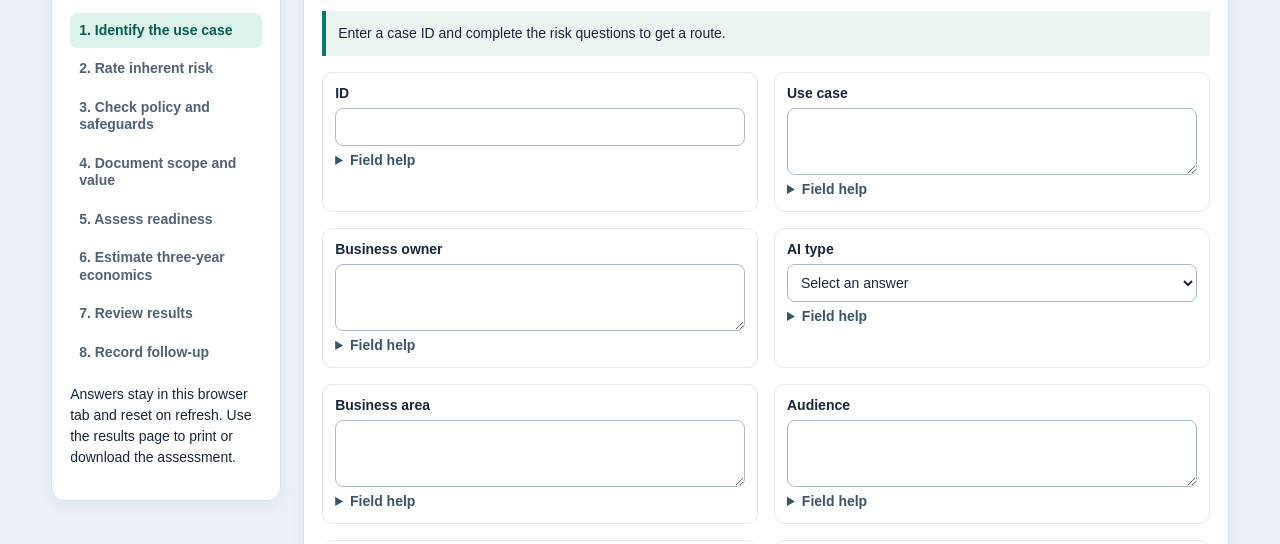
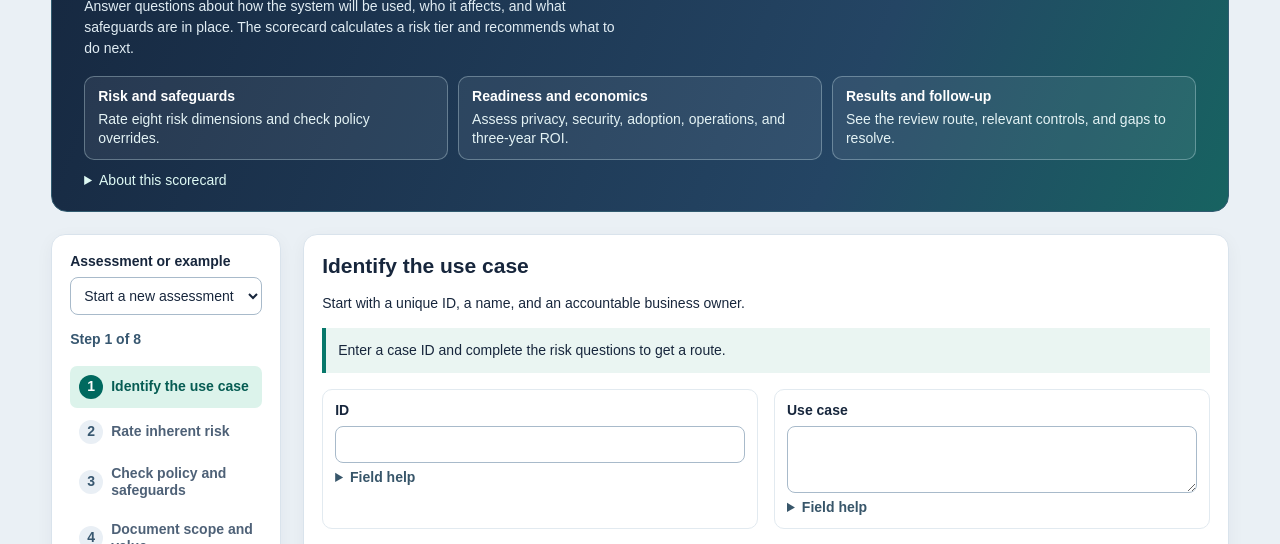
Before and after one commit to mhasaniit/AI_Governance, a plain HTML site: page index.html in a window 1280 px wide. Shown: the part 256-800 px from the top of the page. Drawn offline with Linux system fonts and the light colour scheme.

Commit message:
Introduce the guided assessment and consolidate scorecard content into the form

```diff
--- a/index.html
+++ b/index.html
@@ -75,11 +75,25 @@
   #assessment[hidden], #references[hidden] { display:none }
   #references { flex:1; min-height:0; display:grid; grid-template-rows:minmax(0,1fr) auto; padding:12px; gap:10px }
   .assessment-layout { max-width:1200px; margin:auto; display:grid; grid-template-columns:230px minmax(0,1fr); gap:22px; align-items:start }
+  .assessment-intro { grid-column:1/-1; border:1px solid #315b70; border-radius:16px;
+    padding:22px clamp(16px,3vw,32px); color:#fff; background:linear-gradient(112deg,#162840,#244564 68%,#176361); }
+  .assessment-intro h2 { font-size:clamp(24px,4vw,36px); letter-spacing:-.025em; margin-bottom:6px }
+  .assessment-intro > p { max-width:70ch; color:#e1edf4; margin:0 }
+  .assessment-intro ul { list-style:none; padding:0; display:grid; grid-template-columns:repeat(3,minmax(0,1fr)); gap:10px; margin:17px 0 12px }
+  .assessment-intro li { border:1px solid #d7f1f755; border-radius:10px; padding:11px 13px; background:#ffffff12 }
+  .assessment-intro li span { display:block; margin-top:4px; color:#e4f3f5; line-height:1.35 }
+  .assessment-about { color:#def9f4 }
+  .assessment-about summary { cursor:pointer }
+  .assessment-about a { color:#c4fff4 }
   .assessment-layout h2,.assessment-layout h3 { margin:0 0 12px }
   .assessment-layout p { line-height:1.5 }
   .assessment-side,.assessment-card { min-width:0; padding:18px; border:1px solid var(--line); border-radius:14px; background:white; box-shadow:0 5px 18px #17263c0c }
   .step-list { display:grid; gap:3px; margin-top:16px }
   .step-list button { text-align:left; white-space:normal; padding:8px; }
+  .step-list button { display:flex; align-items:center; gap:8px }
+  .step-number { display:grid; place-items:center; flex:0 0 24px; height:24px; border-radius:50%; background:#e9eff5; color:#375770 }
+  .step-list button[aria-current] .step-number { background:#00695f; color:white }
+  .step-counter,.result-case { font-weight:700; color:#375770 }
   .step-list button[aria-current] { background:#dcf3eb; color:#065c53 }
   .assessment-side select,.answer select,.answer input,.answer textarea { display:block; width:100%; border:1px solid #a8baca; border-radius:8px; background:#fff; color:var(--ink); padding:9px; font:inherit }
   .assessment-side label,.answer label { display:block; margin-bottom:6px; font-weight:700 }
@@ -100,7 +114,7 @@
   .result-box dd { margin:5px 0 0 }
   .period { margin-top:12px; padding:12px; border:1px solid var(--line); border-radius:10px }
   .period > .answer-grid { margin-top:12px }
-  @media(max-width:720px) { .assessment-layout,.answer-grid,.result-grid { grid-template-columns:1fr } .step-list { grid-template-columns:repeat(2,minmax(0,1fr)) } .credits { font-size:12px } }
+  @media(max-width:720px) { .assessment-layout,.answer-grid,.result-grid,.assessment-intro ul { grid-template-columns:1fr } .step-list { grid-template-columns:repeat(2,minmax(0,1fr)) } .credits { font-size:12px } }
   @media print { .mode-bar,.assessment-side,.assessment-footer { display:none } main,#assessment { display:block; height:auto; overflow:visible } .assessment-layout { display:block } }
 </style>
 <main>
@@ -1847,12 +1861,15 @@ function mountAssessment(source) {
     [['Actions', 'A C D E F G H I J K L']]
   ];
   const resultSets = [
-    [['Scorecard', 'L M Q R S U'], ['Intake', 'AB AE W X']],
+    [['Scorecard', 'L M Q R S U Z AA AB'], ['Intake', 'AB AE X']],
     [['Scorecard', 'AK AL AM AN AO AP AQ'], ['Readiness', 'S T']],
     [['ROI 3yr', 'G H I J K M']]
   ];
   const dateFields = new Set(['Scorecard!X','Intake!J','Readiness!O','ROI 3yr!C','Actions!F','Actions!K','Actions!L']);
   const numericFields = new Set(['Intake!K','Intake!Y','Intake!AA','ROI 3yr!L']);
+  const formStepByColumn = new Map(fieldSets.flatMap((groups,i)=>groups
+    .filter(([name])=>name==='Scorecard')
+    .flatMap(([,cols])=>cols.split(' ').map(col=>[col,i]))));
   const studies = new Map();
   let active = 'new', step = 0;
   const el = (tag, value, cls) => {
@@ -1883,7 +1900,8 @@ function mountAssessment(source) {
   }
   function guideFor(sheet,col,headerRow) {
     const {guideRow} = header(sheet,col,headerRow);
-    if (!guideRow) return null;
+    const note = sheets[sheet].cells[col+(headerRow||5)]?.[4];
+    if (!guideRow && !note) return null;
     const details = el('details');
     details.append(el('summary','Field help'));
     const guide = sheets['Field Guide'].cells;
@@ -1895,6 +1913,7 @@ function mountAssessment(source) {
         details.append(line);
       }
     }
+    if(note) details.append(el('p',note.replace(/^======.*?\)\s*/s,'')));
     return details;
   }
   function optionHelp(sheet,col,value) {
@@ -1910,6 +1929,25 @@ function mountAssessment(source) {
     return '';
   }
   const layout = el('div',undefined,'assessment-layout');
+  const intro = el('section',undefined,'assessment-intro');
+  intro.append(el('h2','Assess an AI use case'),el('p','Answer questions about how the system will be used, who it affects, and what safeguards are in place. The scorecard calculates a risk tier and recommends what to do next.'));
+  const introPoints = el('ul');
+  for(const [title,copy] of [
+    ['Risk and safeguards','Rate eight risk dimensions and check policy overrides.'],
+    ['Readiness and economics','Assess privacy, security, adoption, operations, and three-year ROI.'],
+    ['Results and follow-up','See the review route, relevant controls, and gaps to resolve.']
+  ]) {
+    const item=el('li');
+    item.append(el('strong',title),el('span',copy));
+    introPoints.append(item);
+  }
+  const about=el('details',undefined,'assessment-about');
+  about.append(el('summary','About this scorecard'));
+  for(const addr of ['A1','A2','A3','A4']) about.append(el('p',sheets.Scorecard.cells[addr][0]));
+  const gettingStarted = el('a','Read the full Guide');
+  gettingStarted.href='#Guide';
+  about.append(gettingStarted);
+  intro.append(introPoints,about);
   const sidebar = el('aside',undefined,'assessment-side');
   const page = el('div',undefined,'assessment-card');
   const progress = el('div',undefined,'step-list');
@@ -1923,8 +1961,9 @@ function mountAssessment(source) {
   picker.addEventListener('change',()=>{ active=picker.value; go(active==='new'?0:6); });
   const pickerLabel = el('label','Assessment or example');
   pickerLabel.htmlFor = picker.id;
-  sidebar.append(pickerLabel,picker,progress,el('p','Answers stay in this browser tab and reset on refresh. Use the results page to print or download the assessment.'));
-  layout.append(sidebar,page);
+  const stepCounter=el('p',undefined,'step-counter');
+  sidebar.append(pickerLabel,picker,stepCounter,progress,el('p','Answers stay in this browser tab and reset on refresh. Print or download your results to keep a copy.'));
+  layout.append(intro,sidebar,page);
   host.replaceChildren(layout);
   let resultPreview;
   function go(next) {
@@ -2007,7 +2046,7 @@ function mountAssessment(source) {
     const list=el('dl',undefined,'result-grid');
     for(const [label,value] of pairs) {
       const item=el('div',undefined,'result-box');
-      item.append(el('dt',label),el('dd',value||'—'));
+      item.append(el('dt',label),el('dd',value===''||value==null?'—':value));
       list.append(item);
     }
     return list;
@@ -2039,8 +2078,11 @@ function mountAssessment(source) {
   }
   function render() {
     const {book,row}=study();
+    intro.hidden=step!==0;
+    stepCounter.textContent='Step '+(step+1)+' of '+steps.length;
     progress.replaceChildren(...steps.map(([title],i)=>{
-      const item=button((i+1)+'. '+title,()=>go(i));
+      const item=button('',()=>go(i));
+      item.append(el('span',String(i+1),'step-number'),el('span',title));
       if(i===step) item.setAttribute('aria-current','step');
       return item;
     }));
@@ -2079,6 +2121,8 @@ function mountAssessment(source) {
     }
     if(step===6) {
       const read=calculate(book);
+      const name=read('Scorecard','B'+row), id=read('Scorecard','A'+row);
+      if(name||id) page.append(el('p',[id,name].filter(Boolean).join(' · '),'result-case'));
       if(!read('Scorecard','A'+row)) page.append(button('Enter case details',()=>go(0),'assessment-primary'));
       for(const [i,label] of ['Risk and intake','Privacy, security and readiness','Financial assessment'].entries()) {
         page.append(el('h3',label),tiles(readResults(resultSets[i])));
@@ -2089,6 +2133,10 @@ function mountAssessment(source) {
           read('Controls','A'+(20+i)),read('Controls',column(tier+1)+(20+i))
         ])));
       }
+      const breakdown=el('details',undefined,'period');
+      breakdown.append(el('summary','See the eight scores behind the weighted result'),
+        tiles(readResults([['Scorecard','AC AD AE AF AG AH AI AJ']])));
+      page.append(breakdown);
       const guidance=el('details',undefined,'period');
       guidance.append(el('summary','Framework status and outstanding decisions'));
       for(const i of [54,55,56]) guidance.append(el('p',read('Guide','B'+i)));
@@ -2102,10 +2150,18 @@ function mountAssessment(source) {
     page.append(footer);
   }
   render();
+  return address=>{
+    if(!address) return;
+    const col=/^[A-Z]+/.exec(address)?.[0];
+    go(formStepByColumn.get(col)??6);
+    const input=document.getElementById('answer-Scorecard-'+col+study().row);
+    if(input) input.focus();
+    else if(index(col??'')>=29 && index(col??'')<=36) page.querySelector('.period').open=true;
+  };
 }
 
 function launch(book) {
-  mountAssessment(structuredClone(book));
+  const focusAssessment = mountAssessment(structuredClone(book));
   const sheetView = document.querySelector('#sheet');
   const divider = document.querySelector('#pane-divider');
   const nav = document.querySelector('nav');
@@ -2334,16 +2390,18 @@ function launch(book) {
     const [encoded, addr] = window.location.hash.slice(1).split('!');
     let name;
     try { name = decodeURIComponent(encoded); } catch { name = book.active; }
-    const isAssessment = !name || name === 'assessment';
+    const isAssessment = !name || name === 'assessment' || name === 'Scorecard';
     document.querySelector('#assessment').hidden = !isAssessment;
     document.querySelector('#references').hidden = isAssessment;
     for (const link of document.querySelectorAll('.mode-bar a')) {
       if ((link.hash === '#assessment') === isAssessment) link.setAttribute('aria-current','page');
       else link.removeAttribute('aria-current');
     }
-    if (!isAssessment) show(Object.hasOwn(book.sheets, name) ? name : book.active, /^[A-Z]+\d+$/.test(addr || '') ? addr : null);
+    if (name === 'Scorecard') focusAssessment(addr);
+    if (!isAssessment) show(Object.hasOwn(book.sheets, name) && tabs.has(name) ? name : 'Guide', /^[A-Z]+\d+$/.test(addr || '') ? addr : null);
   }
   for (const name of Object.keys(book.sheets)) {
+    if (name === 'Scorecard') continue;
     const button = el('button', name);
     button.type = 'button';
     button.setAttribute('role', 'tab');
```
